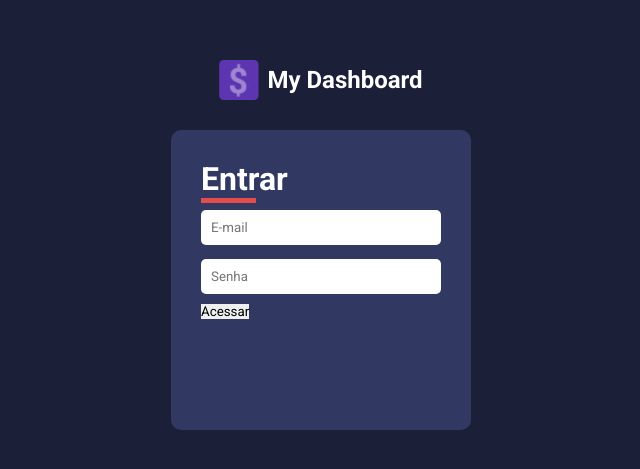
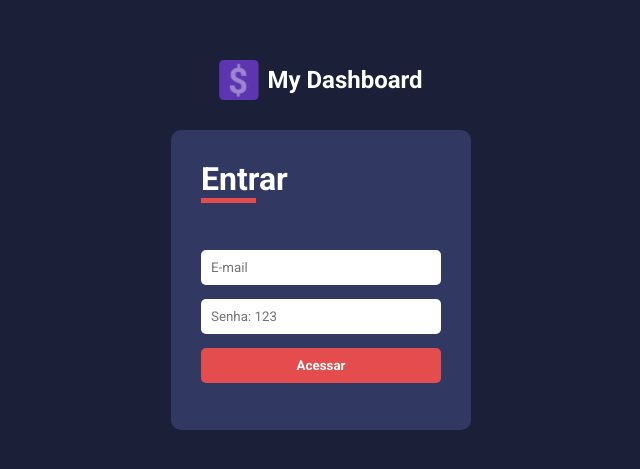
Before and after one commit to luiizsilverio/my-dashboard, a React (Create React App) app: page / in a window 1280 px wide. Shown: the part 155-624 px from the top of the page, without its empty margins (319-959 px from the left). Built offline with nearby package versions, Linux system fonts and the light colour scheme.

Commit message:
SignIn OK

```diff
--- a/src/components/Aside/index.tsx
+++ b/src/components/Aside/index.tsx
@@ -2,8 +2,11 @@ import { MdDashboard, MdArrowDownward, MdArrowUpward, MdExitToApp } from 'react-
 
 import * as S from './styles'
 import logoImg from '../../assets/logo.svg'
+import { useAuth } from '../../hooks/auth'
 
 const Aside = () => {
+  const { signOut } = useAuth()
+
   return (
     <S.Container>
       <S.Header>
@@ -14,7 +17,7 @@ const Aside = () => {
       </S.Header>
 
       <S.MenuContainer>
-        <S.MenuLink href="/dashboard">
+        <S.MenuLink href="/">
           <MdDashboard />
           Dashboard
         </S.MenuLink>
@@ -26,10 +29,10 @@ const Aside = () => {
           <MdArrowDownward />
           Saídas
         </S.MenuLink>
-        <S.MenuLink href="#">
+        <S.MenuItemButton onClick={ signOut }>
           <MdExitToApp />
           Sair
-        </S.MenuLink>
+        </S.MenuItemButton>
       </S.MenuContainer>
     </S.Container>
   )
--- a/src/components/Aside/styles.ts
+++ b/src/components/Aside/styles.ts
@@ -58,3 +58,28 @@ export const MenuLink = styled.a`
     margin-right: 4px;
   }
 `;
+
+export const MenuItemButton = styled.button`
+  font-size: 16px;
+  color: ${props => props.theme.colors.info};
+  border: none;
+  background-color: transparent;
+
+  margin: 6px 0;
+  display: flex;
+  align-items: center;
+  transition: opacity transform .3s;
+
+  &:hover {
+    opacity: 0.6;
+
+    > svg {
+      transform: scale(1.2);
+    }
+  }
+
+  > svg {
+    font-size: 22px;
+    margin-right: 4px;
+  }
+`;
--- /dev/null
+++ b/src/components/Button/index.tsx
@@ -0,0 +1,14 @@
+import { ButtonHTMLAttributes } from 'react'
+import * as S from './styles'
+
+type ButtonProps = ButtonHTMLAttributes<HTMLButtonElement>;
+
+const Button = ({ children, ...rest }: ButtonProps) => {
+  return (
+    <S.Container {...rest}>
+      { children }
+    </S.Container>
+  )
+}
+
+export default Button
--- /dev/null
+++ b/src/components/Button/styles.ts
@@ -0,0 +1,17 @@
+import styled from "styled-components";
+
+export const Container = styled.button`
+  width: 100%;
+  margin: 7px 0;
+  padding: 10px;
+  border-radius: 5px;
+  font-weight: bold;
+  color: ${props => props.theme.colors.white};
+  background-color: ${props => props.theme.colors.warning};
+
+  transition: opacity .3s;
+
+  &:hover {
+    opacity: .7;
+  }
+`;
--- /dev/null
+++ b/src/hooks/auth.tsx
@@ -0,0 +1,49 @@
+import { createContext, ReactNode, useContext, useState } from "react";
+
+interface IAuthContext {
+  logged: boolean;
+  signIn(email: string, password: string): void;
+  signOut(): void
+}
+
+const AuthContext = createContext<IAuthContext>({} as IAuthContext)
+
+interface ProviderProps {
+  children: ReactNode;
+}
+
+function AuthProvider ({ children }: ProviderProps) {
+  const [logged, setLogged] = useState<boolean>(() => {
+    const isLogged = localStorage.getItem('@my-dashboard:logged')
+    return !!isLogged
+  })
+
+  const signIn = (email: string, password: string) => {
+    if (password === '123') {
+      localStorage.setItem('@my-dashboard:logged', 'true')
+      setLogged(true)
+    } else {
+      localStorage.setItem('@my-dashboard:logged', 'false')
+      setLogged(false)
+      alert('Senha ou usuário inválido')
+    }
+  }
+
+  const signOut = () => {
+    localStorage.removeItem('@my-dashboard:logged')
+    setLogged(false)
+  }
+
+  return (
+    <AuthContext.Provider value={{logged, signIn, signOut}}>
+      {children}
+    </AuthContext.Provider>
+  )
+}
+
+function useAuth(): IAuthContext {
+  const context = useContext(AuthContext)
+  return context
+}
+
+export { AuthProvider, useAuth }
--- a/src/index.tsx
+++ b/src/index.tsx
@@ -3,11 +3,14 @@ import ReactDOM from 'react-dom';
 
 import App from './App'
 import { ThemeProvider } from './hooks/theme'
+import { AuthProvider } from './hooks/auth'
 
 ReactDOM.render(
   <React.StrictMode>
     <ThemeProvider>
-      <App />
+      <AuthProvider>
+        <App />
+      </AuthProvider>
     </ThemeProvider>
   </React.StrictMode>,
   document.getElementById('root')
--- a/src/pages/SignIn/index.tsx
+++ b/src/pages/SignIn/index.tsx
@@ -1,8 +1,16 @@
+import { useState } from 'react'
+
 import * as S from './styles'
 import logoImg from '../../assets/logo.svg'
+import { useAuth } from '../../hooks/auth'
 import InputBox from '../../components/InputBox'
+import Button from '../../components/Button'
 
 const SignIn = () => {
+  const [email, setEmail] = useState("")
+  const [password, setPassword] = useState("")
+  const { signIn } = useAuth()
+
   return (
     <S.Container>
       <S.Logo>
@@ -10,19 +18,21 @@ const SignIn = () => {
         <h2>My Dashboard</h2>
       </S.Logo>
 
-      <S.Form onSubmit={() => {}}>
+      <S.Form onSubmit={() => signIn(email, password)}>
         <S.FormTitle>Entrar</S.FormTitle>
         <InputBox
           type="email"
           placeholder='E-mail'
           required
+          onChange={(e) => setEmail(e.target.value)}
         />
         <InputBox
           type="password"
-          placeholder='Senha'
+          placeholder='Senha: 123'
+          onChange={(e) => setPassword(e.target.value)}
           required
         />
-        <button type="submit">Acessar</button>
+        <Button type="submit">Acessar</Button>
       </S.Form>
     </S.Container>
   )
--- a/src/pages/SignIn/styles.ts
+++ b/src/pages/SignIn/styles.ts
@@ -37,6 +37,7 @@ export const Form = styled.form`
 
 export const FormTitle = styled.h1`
   color: ${props => props.theme.colors.white};
+  margin-bottom: 40px;
 
   &:after {
     content: "";
--- a/src/routes/app.routes.tsx
+++ b/src/routes/app.routes.tsx
@@ -8,7 +8,7 @@ function AppRoutes() {
   return (
     <Layout>
       <Routes>
-        <Route path="/dashboard" element={<Dashboard />} />
+        <Route path="/" element={<Dashboard />} />
         <Route path="/list/:type" element={<Details />} />
       </Routes>
     </Layout>
--- a/src/routes/index.tsx
+++ b/src/routes/index.tsx
@@ -2,12 +2,16 @@ import { BrowserRouter } from 'react-router-dom'
 
 import AppRoutes from './app.routes'
 import AuthRoutes from './auth.routes'
+import { useAuth } from '../hooks/auth'
 
 export default function Routes() {
+  const { logged } = useAuth()
+
   return (
     <BrowserRouter>
-      <AuthRoutes />
-      {/* <AppRoutes /> */}
+      {
+        logged ? <AppRoutes /> : <AuthRoutes />
+      }
     </BrowserRouter>
   )
 }
```
